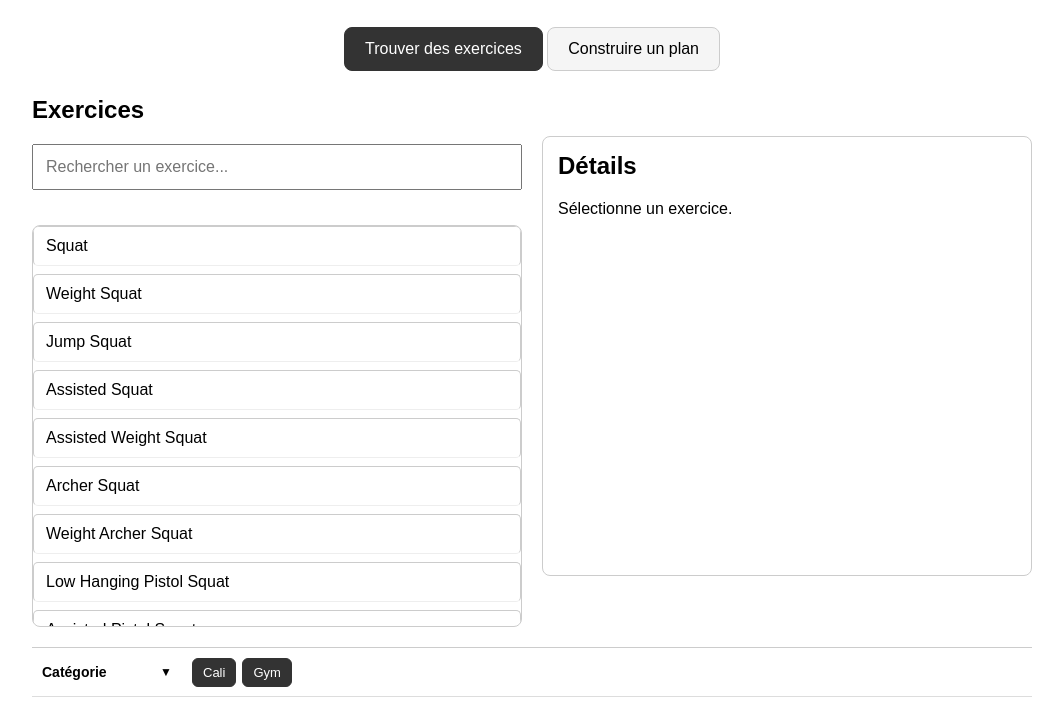
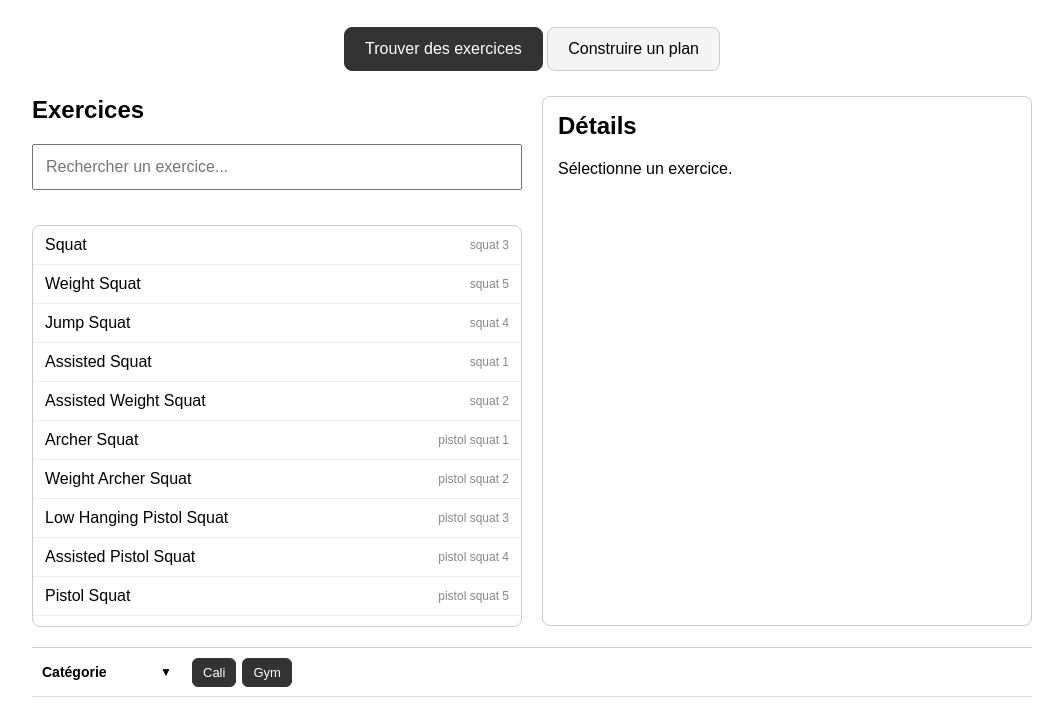
Before and after one commit to WilfridMadelein/Wilf-Workout, a plain HTML site: page index.html in a window 1280 px wide. Shown: the part 81-784 px from the top of the page, without its empty margins (108-1171 px from the left). Drawn offline with Linux system fonts and the light colour scheme.

Commit message:
filtres v3

```diff
--- a/js/app.js
+++ b/js/app.js
@@ -1175,9 +1175,7 @@ if (
     exercise => {
 
         const element =
-                document.createElement(
-                    "div"
-                );
+            document.createElement("div");
 
 
         element.classList.add(
@@ -1185,8 +1183,40 @@ if (
         );
 
 
-            element.textContent =
+        const exerciseName =
+            document.createElement("span");
+
+        exerciseName.classList.add(
+            "exercise-name"
+        );
+
+        exerciseName.textContent =
             exercise.nom;
+
+
+        const exerciseProgression =
+            document.createElement("span");
+
+        exerciseProgression.classList.add(
+            "exercise-progression"
+        );
+
+
+        if (exercise.prog_group) {
+
+            exerciseProgression.textContent =
+                `${exercise.prog_group} ${exercise.prog_ordre}`;
+
+        }
+
+
+        element.appendChild(
+            exerciseName
+        );
+
+        element.appendChild(
+            exerciseProgression
+        );
 
 
         element.addEventListener(
@@ -1725,11 +1755,19 @@ tabExercises.addEventListener("click", () => {
     pageExercises.style.display = "block";
     pagePlans.style.display = "none";
 
-    exerciseBrowserContainer.appendChild(
-        exerciseBrowser
-    );
-
-    exerciseBrowser.style.display = "block";
+    tabExercises.classList.add("active");
+    tabPlans.classList.remove("active");
+
+});
+
+
+tabPlans.addEventListener("click", () => {
+
+    pageExercises.style.display = "none";
+    pagePlans.style.display = "block";
+
+    tabExercises.classList.remove("active");
+    tabPlans.classList.add("active");
 
 });
 
--- a/style.css
+++ b/style.css
@@ -80,39 +80,6 @@ main {
     flex-wrap: wrap;
     gap: 15px;
     align-items: flex-start;
-}
-
-/* ==============================
-   EXERCICES
-============================== */
-
-#exercise-list {
-    display: flex;
-    flex-direction: column;
-    gap: 8px;
-    margin-top: 30px;
-}
-
-.exercise-item {
-    padding: 15px;
-    border: 1px solid #ccc;
-    cursor: pointer;
-    border-radius: 5px;
-}
-
-.exercise-item:hover {
-    background-color: #f5f5f5;
-}
-
-
-/* ==============================
-   DÉTAILS
-============================== */
-
-#exercise-details {
-    margin-top: 40px;
-    padding-top: 20px;
-    border-top: 1px solid #ccc;
 }
 
 
@@ -285,26 +252,21 @@ main {
 }
 
 /* ========================================
-   NOUVELLE INTERFACE RECHERCHE
+   RECHERCHE : EXERCICES + DÉTAILS
 ======================================== */
 
-
-/* Zone exercices + détails */
-
 .exercise-search-area {
-
     display: grid;
-
-    grid-template-columns:
-        minmax(0, 1fr)
-        minmax(0, 1fr);
-
+    grid-template-columns: 1fr 1fr;
     gap: 20px;
-
+    align-items: start;
     margin-bottom: 20px;
-
 }
 
+.exercise-results,
+#exercise-details {
+    min-width: 0;
+}
 
 /* ========================================
    LISTE DES EXERCICES
@@ -338,24 +300,37 @@ main {
 
 }
 
-
 .exercise-item {
+    display: flex;
+    align-items: center;
+    justify-content: space-between;
+    gap: 15px;
 
     padding: 10px 12px;
 
     border-bottom: 1px solid #eee;
 
     cursor: pointer;
-
 }
 
-
 .exercise-item:hover {
-
     background: #f5f5f5;
-
 }
 
+.exercise-name {
+    flex: 1;
+    min-width: 0;
+}
+
+.exercise-progression {
+    flex-shrink: 0;
+
+    color: #888;
+    font-size: 12px;
+    font-weight: normal;
+
+    text-align: right;
+}
 
 /* ========================================
    DÉTAILS
@@ -365,7 +340,7 @@ main {
 
     min-width: 0;
 
-    height: 440px;
+    height: 530px;
 
     overflow-y: auto;
 
@@ -383,6 +358,24 @@ main {
 #exercise-details h2 {
 
     margin-top: 0;
+
+}
+
+/* Liste défilante */
+
+#exercise-list {
+    max-height: 500px;
+    overflow-y: auto;
+}
+
+
+/* Petit écran */
+
+@media (max-width: 800px) {
+
+    .exercise-search-area {
+        grid-template-columns: 1fr;
+    }
 
 }
 
@@ -702,40 +695,6 @@ main {
 
 }
 
-/* ========================================
-   RECHERCHE : EXERCICES + DÉTAILS
-======================================== */
-
-.exercise-search-area {
-    display: grid;
-    grid-template-columns: 1fr 1fr;
-    gap: 20px;
-    align-items: start;
-}
-
-.exercise-results,
-#exercise-details {
-    min-width: 0;
-}
-
-
-/* Liste défilante */
-
-#exercise-list {
-    max-height: 500px;
-    overflow-y: auto;
-}
-
-
-/* Petit écran */
-
-@media (max-width: 800px) {
-
-    .exercise-search-area {
-        grid-template-columns: 1fr;
-    }
-
-}
 
 .summary-button {
     display: inline-flex;
```
Lines whose indentation alone changed are shown as unchanged.
